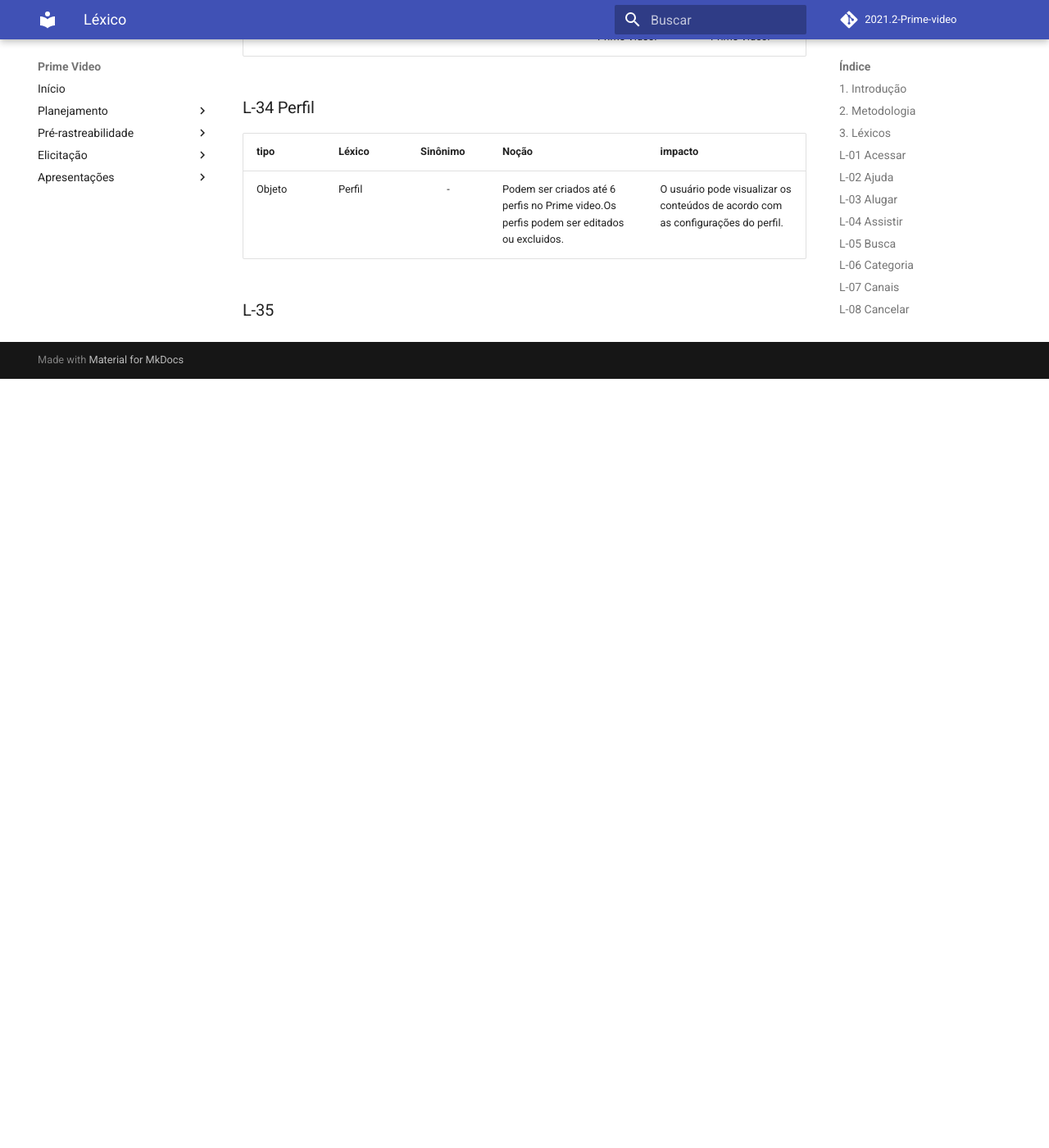
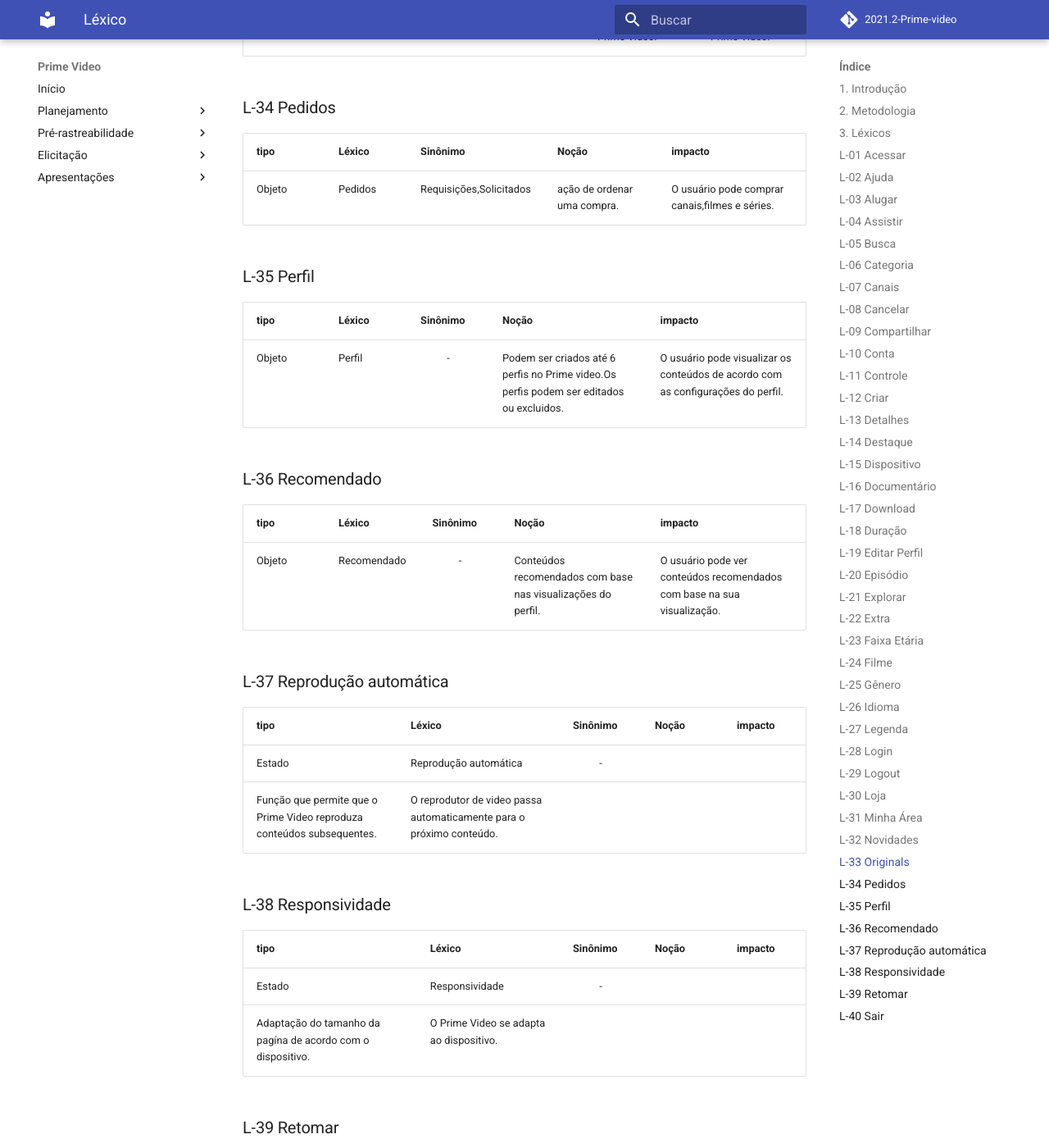
Before and after one commit to Requisitos-de-Software/2021.2-Prime-video, an MkDocs documentation site: the page built from docs/modelagem/lexico.md, in a window 1280 px wide and 1400 px high, scrolled down 9148 px. Shown: the whole window at 82% size. Built offline with MkDocs 1.6.1 and Material for MkDocs 9.7.7, drawn with Linux system fonts in a browser that asks for light colours; comment, search, counter and statistics services are not loaded; before the commit the page ends 9610 px from its top, so only the background shows below that; some of the changed text lies outside the part shown.

Commit message:
Adicionando lexico 40

```diff
--- a/docs/modelagem/lexico.md
+++ b/docs/modelagem/lexico.md
@@ -224,10 +224,49 @@
 | ---------- |  ---------  | --------  | -------- | ------------------- |
 | Objeto  |  Originals  | Originário,Proveniente,Inventado    | Categoria que mostra títulos exclusivos da plataforma do Prime Video.  |  O usuário visualizar os conteúdos exclusivos do Prime Video.   |
 
-### L-34 Perfil
+
+### L-34 Pedidos
+
+| tipo       |  Léxico     | Sinônimo  | Noção    |       impacto       |
+| ---------- |  ---------  | --------  | -------- | ------------------- |
+| Objeto  |  Pedidos  | Requisições,Solicitados    | ação de ordenar uma compra.  |  O usuário pode comprar canais,filmes e séries.   |
+
+
+### L-35 Perfil
 
 | tipo       |  Léxico     | Sinônimo  | Noção    |       impacto       |
 | ---------- |  ---------  | --------  | -------- | ------------------- |
 | Objeto  |  Perfil  | <p align="center">-</p>     | Podem ser criados até 6 perfis no Prime video.Os perfis podem ser editados ou excluidos.  |  O usuário pode visualizar os conteúdos de acordo com as configurações do perfil.   |
 
-### L-35
+### L-36  Recomendado
+
+| tipo       |  Léxico     | Sinônimo  | Noção    |       impacto       |
+| ---------- |  ---------  | --------  | -------- | ------------------- |
+| Objeto  |  Recomendado  | <p align="center">-</p>     | Conteúdos recomendados com base nas visualizações do perfil.  |  O usuário pode ver conteúdos recomendados com base na sua visualização.   |
+
+### L-37 Reprodução automática
+
+| tipo       |  Léxico     | Sinônimo  | Noção    |       impacto       |
+| ---------- |  ---------  | --------  | -------- | ------------------- |
+| Estado  |  Reprodução automática  | <p align="center">-</p>     |
+Função que permite que o Prime Video reproduza conteúdos subsequentes.  |  O reprodutor de video passa automaticamente para o próximo conteúdo.   |
+
+### L-38 Responsividade
+
+| tipo       |  Léxico     | Sinônimo  | Noção    |       impacto       |
+| ---------- |  ---------  | --------  | -------- | ------------------- |
+| Estado  |  Responsividade  | <p align="center">-</p>     |
+Adaptação do tamanho da pagína de acordo com o dispositivo.  |  O Prime Video se adapta ao dispositivo.   |
+
+### L-39 Retomar
+
+| tipo       |  Léxico     | Sinônimo  | Noção    |       impacto       |
+| ---------- |  ---------  | --------  | -------- | ------------------- |
+| Verbo  |  Retomar  | Continuar, prosseguir     |
+Continuar algum conteúdo.  |  O usuário pode retomar um conteúdo que parou </br>. O usuário pode retomar um titulo que foi pausado  |
+
+### L-40 Sair
+
+| tipo       |  Léxico     | Sinônimo  | Noção    |       impacto       |
+| ---------- |  ---------  | --------  | -------- | ------------------- |
+| Verbo  |  Sair  | Desenvencilhar-se,Retirar-se     | Deslogar a conta do Prime Video.  |  O usuário pode desconectar sua conta do Prime Video </br>. O usuário pode sair do perfil.  |
```
